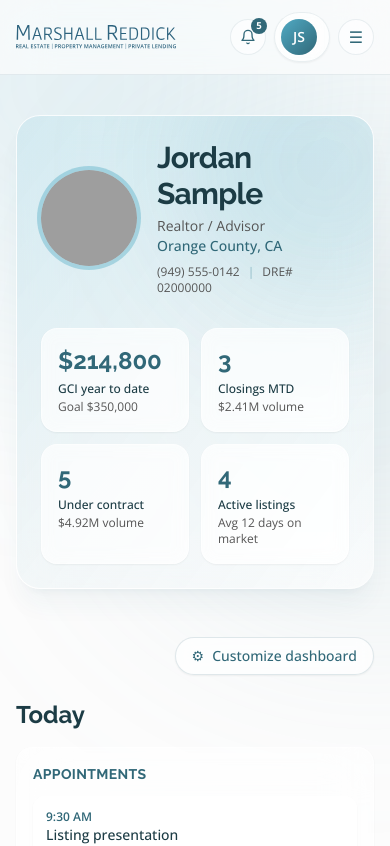
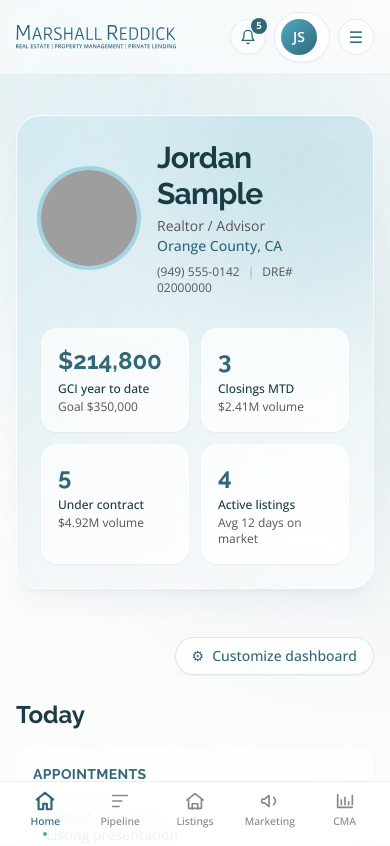
Before and after one commit to Cameron-MR/agent-pages, a Next.js app: page / in a window 390 px wide. Shown: the top 846 px of the page. Built offline with nearby package versions, Linux system fonts and the light colour scheme; grey boxes are pictures that could not be loaded.

Commit message:
Mobile bottom tab bar + Marketing Studio post scheduling queue

```diff
--- a/src/app/page.tsx
+++ b/src/app/page.tsx
@@ -50,7 +50,7 @@ export default function Home() {
   };
 
   return (
-    <main className="relative min-h-screen overflow-hidden bg-surface-light text-body">
+    <main className="relative min-h-screen overflow-hidden bg-surface-light pb-16 text-body md:pb-0">
       <div
         aria-hidden
         className="pointer-events-none absolute -left-40 -top-40 h-[30rem] w-[30rem] rounded-full bg-mr-light/15 blur-[130px]"
--- /dev/null
+++ b/src/components/MobileTabBar.tsx
@@ -0,0 +1,94 @@
+"use client";
+
+import Link from "next/link";
+import { usePathname } from "next/navigation";
+
+// App-style bottom tab bar, phones only (hidden at md+ and on print). Gives
+// the agent side a native-app feel; client-facing pages (/p, /tour, /cma
+// live pages) do not render it because they don't use PageShell/MainNav.
+const TABS = [
+  {
+    href: "/",
+    label: "Home",
+    d: "M3 10.5 12 3l9 7.5M5 9.5V21h5v-6h4v6h5V9.5",
+  },
+  {
+    href: "/pipeline",
+    label: "Pipeline",
+    d: "M4 6h16M4 12h10M4 18h7",
+  },
+  {
+    href: "/listings",
+    label: "Listings",
+    d: "M3 11l9-7 9 7M5 10v10h14V10M9 21v-6h6v6",
+  },
+  {
+    href: "/marketing",
+    label: "Marketing",
+    d: "M3 11v2a1 1 0 0 0 1 1h2l5 4V6L6 10H4a1 1 0 0 0-1 1zM16 8a5 5 0 0 1 0 8",
+  },
+  {
+    href: "/cma",
+    label: "CMA",
+    d: "M4 19V5M4 19h16M8 16v-5M12 16V8M16 16v-3M20 16V6",
+  },
+] as const;
+
+export default function MobileTabBar() {
+  const pathname = usePathname() ?? "/";
+
+  // Only on agent-side surfaces; never on the client-facing pages.
+  if (
+    pathname.startsWith("/p/") ||
+    pathname.startsWith("/tour/") ||
+    (pathname.startsWith("/cma/") && pathname !== "/cma")
+  ) {
+    return null;
+  }
+
+  const isActive = (href: string) =>
+    href === "/" ? pathname === "/" : pathname.startsWith(href);
+
+  return (
+    <nav
+      aria-label="Primary"
+      className="fixed bottom-0 left-0 right-0 z-40 border-t border-mr-base/10 bg-white/85 pb-[env(safe-area-inset-bottom)] backdrop-blur-xl backdrop-saturate-150 md:hidden print:hidden"
+    >
+      <div className="mx-auto flex max-w-md items-stretch justify-between px-2">
+        {TABS.map((t) => {
+          const active = isActive(t.href);
+          return (
+            <Link
+              key={t.href}
+              href={t.href}
+              className={`flex flex-1 flex-col items-center gap-0.5 py-2 text-[0.65rem] font-medium transition-colors ${
+                active ? "text-mr-base" : "text-body/70 hover:text-mr-base"
+              }`}
+            >
+              <svg
+                aria-hidden
+                width="22"
+                height="22"
+                viewBox="0 0 24 24"
+                fill="none"
+                stroke="currentColor"
+                strokeWidth={active ? 2.4 : 1.8}
+                strokeLinecap="round"
+                strokeLinejoin="round"
+              >
+                <path d={t.d} />
+              </svg>
+              {t.label}
+              <span
+                aria-hidden
+                className={`h-1 w-1 rounded-full ${
+                  active ? "bg-mr-light" : "bg-transparent"
+                }`}
+              />
+            </Link>
+          );
+        })}
+      </div>
+    </nav>
+  );
+}
--- a/src/components/PageShell.tsx
+++ b/src/components/PageShell.tsx
@@ -31,7 +31,7 @@ export default function PageShell({
   const [stub, setStub] = useState<StubContent | null>(null);
 
   return (
-    <main className="relative min-h-screen overflow-hidden bg-surface-light text-body">
+    <main className="relative min-h-screen overflow-hidden bg-surface-light pb-16 text-body md:pb-0">
       {/* Ambient teal washes so the glass has light to refract. */}
       <div
         aria-hidden
--- a/src/components/Providers.tsx
+++ b/src/components/Providers.tsx
@@ -3,9 +3,11 @@
 import { AgentProfileProvider } from "@/components/AgentProfileProvider";
 import { NavPrefsProvider } from "@/components/NavPrefsProvider";
 import CommandPalette from "@/components/CommandPalette";
+import MobileTabBar from "@/components/MobileTabBar";
 
 // Client-side app shell: the agent profile and nav preferences contexts plus
 // the global command palette, mounted once so Cmd/Ctrl+K works on every page.
+// MobileTabBar gives phones an app-style bottom nav on agent-side routes.
 export default function Providers({
   children,
 }: {
@@ -16,6 +18,7 @@ export default function Providers({
       <NavPrefsProvider>
         {children}
         <CommandPalette />
+        <MobileTabBar />
       </NavPrefsProvider>
     </AgentProfileProvider>
   );
--- a/src/components/marketing/MarketingStudio.tsx
+++ b/src/components/marketing/MarketingStudio.tsx
@@ -1,6 +1,6 @@
 "use client";
 
-import { useMemo, useState } from "react";
+import { useEffect, useMemo, useState } from "react";
 import SocialGraphic from "@/components/marketing/SocialGraphic";
 import FlyerPrint from "@/components/marketing/FlyerPrint";
 import { downloadSocialPng } from "@/lib/socialCanvas";
@@ -17,6 +17,37 @@ import {
   type CampaignId,
 } from "@/lib/mock/marketing";
 
+// Scheduled posts persist per device. The live version would hand these to a
+// social publishing API; the queue below is the exact payload shape to send.
+interface ScheduledPost {
+  id: string;
+  listingAddress: string;
+  campaign: CampaignId;
+  channels: string[];
+  when: string;
+}
+
+const SCHEDULE_KEY = "mr-scheduled-posts";
+const CHANNELS = ["Instagram", "Facebook", "LinkedIn"] as const;
+
+function loadScheduled(): ScheduledPost[] {
+  try {
+    const raw = window.localStorage.getItem(SCHEDULE_KEY);
+    const parsed = raw ? (JSON.parse(raw) as ScheduledPost[]) : [];
+    return Array.isArray(parsed) ? parsed : [];
+  } catch {
+    return [];
+  }
+}
+
+function persistScheduled(posts: ScheduledPost[]) {
+  try {
+    window.localStorage.setItem(SCHEDULE_KEY, JSON.stringify(posts));
+  } catch {
+    // ignore
+  }
+}
+
 // The interactive Marketing Studio. Pick a listing and a campaign, and every
 // asset updates live: branded social graphics (feed + story), a ready-to-paste
 // caption, a printable flyer, and email templates. Everything is personalized
@@ -28,6 +59,41 @@ export default function MarketingStudio() {
   const [emailId, setEmailId] = useState(EMAIL_TEMPLATES[0].id);
   const [copied, setCopied] = useState<string | null>(null);
   const [downloading, setDownloading] = useState<string | null>(null);
+  const [scheduled, setScheduled] = useState<ScheduledPost[]>([]);
+  const [schedWhen, setSchedWhen] = useState("");
+  const [schedChannels, setSchedChannels] = useState<string[]>(["Instagram"]);
+
+  useEffect(() => {
+    setScheduled(loadScheduled());
+  }, []);
+
+  const toggleChannel = (c: string) =>
+    setSchedChannels((prev) =>
+      prev.includes(c) ? prev.filter((x) => x !== c) : [...prev, c]
+    );
+
+  const schedulePost = () => {
+    if (!schedWhen || schedChannels.length === 0) return;
+    const next = [
+      {
+        id: "sp" + Date.now(),
+        listingAddress: listing.address,
+        campaign,
+        channels: [...schedChannels],
+        when: schedWhen,
+      },
+      ...scheduled,
+    ];
+    setScheduled(next);
+    persistScheduled(next);
+    setSchedWhen("");
+  };
+
+  const removeScheduled = (id: string) => {
+    const next = scheduled.filter((p) => p.id !== id);
+    setScheduled(next);
+    persistScheduled(next);
+  };
 
   const download = async (format: "square" | "story") => {
     setDownloading(format);
@@ -175,6 +241,84 @@ export default function MarketingStudio() {
           <p className="whitespace-pre-wrap text-sm leading-relaxed text-body">
             {caption}
           </p>
+        </div>
+
+        {/* Schedule this post (demo queue; live version posts to a publishing API) */}
+        <div className="mt-5 rounded-2xl border border-white/50 bg-white/60 p-5 shadow-sm backdrop-blur-xl backdrop-saturate-150">
+          <p className="text-sm font-semibold text-mr-dark">Schedule this post</p>
+          <p className="mt-0.5 text-xs text-body">
+            Queues the current graphic and caption. Demo queue saved on this
+            device; the live version hands it to the publishing tool.
+          </p>
+          <div className="mt-3 flex flex-wrap items-center gap-2">
+            {CHANNELS.map((c) => (
+              <button
+                key={c}
+                type="button"
+                onClick={() => toggleChannel(c)}
+                className={`rounded-full px-4 py-2 text-xs font-semibold transition-colors ${
+                  schedChannels.includes(c)
+                    ? "bg-mr-base text-white shadow-sm"
+                    : "border border-mr-base/15 bg-white/70 text-body hover:text-mr-base"
+                }`}
+              >
+                {c}
+              </button>
+            ))}
+            <input
+              type="datetime-local"
+              value={schedWhen}
+              onChange={(e) => setSchedWhen(e.target.value)}
+              className="rounded-xl border border-mr-base/15 bg-white px-3 py-2 text-xs text-mr-dark outline-none focus:border-mr-light focus:ring-2 focus:ring-mr-light/40"
+            />
+            <button
+              type="button"
+              onClick={schedulePost}
+              disabled={!schedWhen || schedChannels.length === 0}
+              className={`rounded-full px-5 py-2 text-xs font-semibold transition-colors ${
+                !schedWhen || schedChannels.length === 0
+                  ? "cursor-default bg-mr-pale/30 text-mr-base/60"
+                  : "bg-mr-base text-white hover:bg-mr-mid"
+              }`}
+            >
+              Schedule
+            </button>
+          </div>
+
+          {scheduled.length ? (
+            <div className="mt-4 flex flex-col gap-2">
+              <p className="text-xs font-semibold uppercase tracking-wide text-mr-base">
+                Queued posts
+              </p>
+              {scheduled.map((p) => (
+                <div
+                  key={p.id}
+                  className="flex items-center justify-between gap-3 rounded-xl border border-white/60 bg-white/70 px-4 py-2.5"
+                >
+                  <p className="min-w-0 truncate text-xs text-body">
+                    <span className="font-semibold text-mr-dark">
+                      {p.listingAddress}
+                    </span>{" "}
+                    · {p.campaign} · {p.channels.join(", ")} ·{" "}
+                    {new Date(p.when).toLocaleString("en-US", {
+                      month: "short",
+                      day: "numeric",
+                      hour: "numeric",
+                      minute: "2-digit",
+                    })}
+                  </p>
+                  <button
+                    type="button"
+                    onClick={() => removeScheduled(p.id)}
+                    aria-label="Remove scheduled post"
+                    className="flex-none rounded-full border border-mr-base/10 px-2.5 py-1 text-xs text-body transition-colors hover:text-mr-dark"
+                  >
+                    &times;
+                  </button>
+                </div>
+              ))}
+            </div>
+          ) : null}
         </div>
       </section>
 
```
Also changed, not shown: 1 other file (tests, documents, lock files or other folders).
